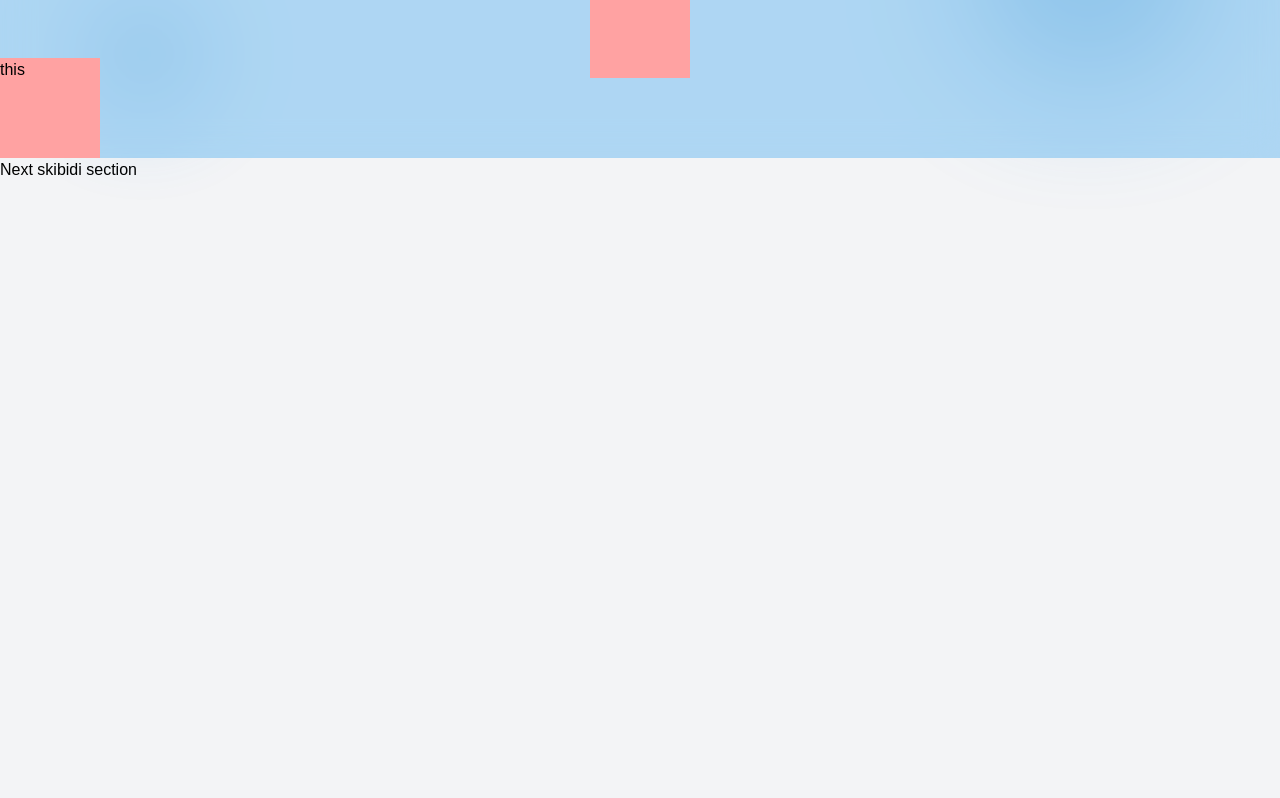
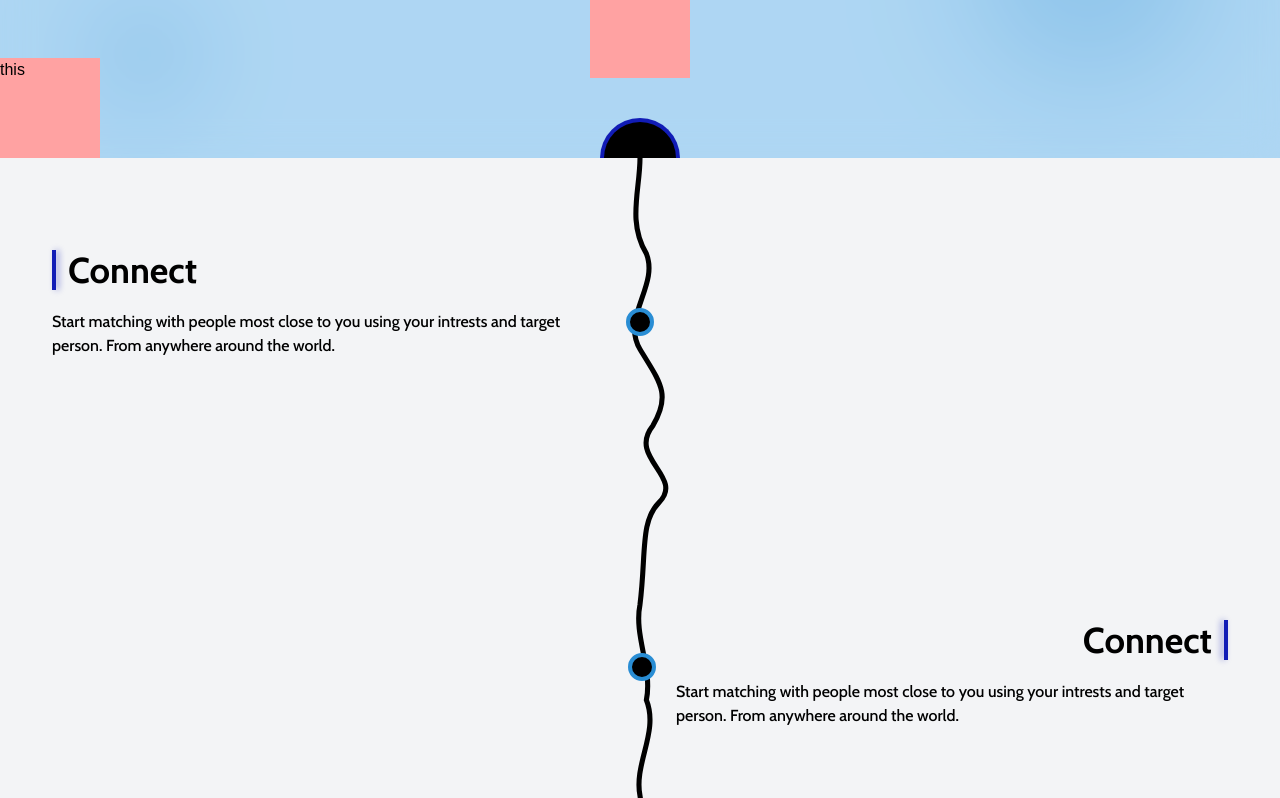
Before and after one commit to Mohamed-Aaqib/startHub, a Next.js app in the folder frontend/: page / in a window 1280 px wide. Shown: the part 3042-3840 px from the top of the page. Built offline with nearby package versions, Linux system fonts and the light colour scheme; a web font is replaced by a local one.

Commit message:
features page completed

```diff
--- a/frontend/src/app/(public)/page.tsx
+++ b/frontend/src/app/(public)/page.tsx
@@ -1,16 +1,12 @@
+import Features from '@/components/mainPage/Features';
 import Hero from '@/components/mainPage/Hero';
 
 export default function Home() {
 
-
-
   return (
     <div className="w-full h-full">
       <Hero/>
-      <section className="bg-gray-100 min-h-screen">
-        <h1> Next skibidi section</h1>
-      </section>
-
+      <Features/>
     </div>
   );
 }
--- a/frontend/src/app/globals.css
+++ b/frontend/src/app/globals.css
@@ -100,3 +100,58 @@ body {
 .Btn:active {
   transform: scale(0.95);
 }
+
+.ShadowCard{
+  box-shadow: inset 0 -3em 3em rgba(0,0,0,0.1),
+  0 0  0 2px rgb(190, 190, 190),
+  0.3em 0.3em 1em rgba(0,0,0,0.3);
+  border-radius: 10px;
+  transition: border-radius 0.5s cubic-bezier(0.175, 0.885, 0.32, 1.275);
+
+}
+
+.features-h1-left {
+  position: relative;
+  padding-left: 16px;
+}
+.features-h1-left::before {
+  content: '';
+  position: absolute;
+  left: 0;
+  inset-block: 0;
+  width: 4px;
+  background: #111cb6;
+  box-shadow: 3px 0 6px 0 #111cb666;
+}
+
+.features-h1-right {
+  position: relative;
+  padding-right: 16px;
+}
+.features-h1-right::after {
+  content: '';
+  position: absolute;
+  right: 0;
+  inset-block: 0;
+  width: 4px;
+  background: #111cb6;
+  box-shadow: -3px 0 6px 0 #111cb666;
+}
+
+.features-fade {
+  opacity: 0;
+  transform: translateY(50px);
+  transition: opacity 0.8s ease, transform 0.8s ease;
+}
+.features-fade.show {
+  opacity: 1;
+  transform: translateY(0);
+}
+
+.dot-fade {
+  opacity: 0;
+  transition: opacity 0.5s ease-in-out;
+}
+.dot-fade.show {
+  opacity: 1;
+}
--- /dev/null
+++ b/frontend/src/components/mainPage/Features.tsx
@@ -0,0 +1,199 @@
+"use client";
+import React, { useEffect, useRef, useState } from "react";
+import { Cabin } from 'next/font/google';
+
+const cabin = Cabin({
+    subsets: ['latin'],
+    weight: ['400', '500', '700'],
+    display: 'swap',
+});
+
+const PATH_D = `
+    M 450 0
+    C 450 50, 430 100, 460 150
+    C 480 200, 420 250, 450 300
+    C 480 350, 500 370, 470 420
+    C 430 470, 520 500, 480 540
+    C 450 570, 460 620, 450 700
+    C 440 750, 470 800, 460 850
+    C 480 900, 440 950, 450 1000
+    C 460 1050, 420 1100, 450 1150
+    C 470 1200, 430 1250, 460 1300
+    C 480 1350, 440 1400, 450 1450
+    C 460 1500, 420 1550, 450 1600
+    C 470 1650, 430 1700, 460 1750
+    C 480 1800, 440 1850, 450 1900
+    C 460 1950, 420 2000, 450 2050
+    C 470 2100, 430 2150, 460 2200
+    C 480 2250, 440 2300, 450 2350
+    C 460 2380, 420 2400, 450 2450
+    C 470 2500, 430 2550, 460 2600
+    C 480 2650, 440 2700, 450 2750
+    C 460 2780, 420 2800, 450 2850
+    C 470 2900, 430 2950, 460 3000
+    C 480 3050, 440 3100, 450 3150
+    C 460 3200, 420 3250, 450 3300
+    C 470 3350, 430 3400, 460 3450
+`;
+
+const Features = () => {
+    const pathRef = useRef<SVGPathElement | null>(null);
+    const sectionRef = useRef<HTMLDivElement | null>(null);
+    const [svgHeight, setSvgHeight] = useState<number | null>(null);
+    const [pathLength, setPathLength] = useState(0);
+    const [mounted,setMounted] = useState(false);
+
+    useEffect(()=>{
+        setMounted(true);
+    },[])
+
+    useEffect(() => {
+        const updateSvgHeight = () => setSvgHeight(window.innerHeight * 2.75);
+        updateSvgHeight();
+        window.addEventListener("resize", updateSvgHeight);
+        return () => window.removeEventListener("resize", updateSvgHeight);
+    }, []);
+
+    useEffect(() => {
+        if (!pathRef.current || !sectionRef.current || svgHeight === null) return;
+
+        const length = pathRef.current.getTotalLength();
+        setPathLength(length);
+
+        pathRef.current.style.strokeDasharray = `${length}`;
+        pathRef.current.style.strokeDashoffset = `${length}`;
+
+        sectionRef.current.style.height = "275vh";
+
+        const onScroll = () => {
+            const scrollY = window.scrollY;
+            const viewportHeight = window.innerHeight;
+            const sectionTop = sectionRef.current!.offsetTop;
+            const sectionHeight = sectionRef.current!.offsetHeight;
+
+            let progress = (scrollY + viewportHeight - sectionTop) / sectionHeight;
+
+            const startOffset = 0.1;
+            if (progress < startOffset) progress = 0;
+            else progress = (progress - startOffset) / (1 - startOffset);
+
+            progress = Math.min(Math.max(progress, 0), 1);
+
+            const drawLength = length * progress;
+            pathRef.current!.style.strokeDashoffset = `${length - drawLength}`;
+
+        };
+
+        window.addEventListener("scroll", onScroll);
+        window.addEventListener("resize", onScroll);
+        onScroll();
+
+        return () => {
+            window.removeEventListener("scroll", onScroll);
+            window.removeEventListener("resize", onScroll);
+        };
+
+    }, [svgHeight]);
+
+    useEffect(() => {
+
+        if(!mounted) return;
+
+        const observerOptions = {
+            threshold: 0.5,
+        };
+
+        const fadeElements = document.querySelectorAll('.features-fade');
+        const dots = document.querySelectorAll('.dot-fade');
+
+        const observer = new window.IntersectionObserver((entries) => {
+            entries.forEach((entry) => {
+                console.log('[Features] Observed entry:', entry.target, 'isIntersecting:', entry.isIntersecting, 'intersectionRatio:', entry.intersectionRatio);
+                if (entry.isIntersecting) {
+                    entry.target.classList.add('show');
+                } else {
+                    entry.target.classList.remove('show');
+                }
+            });
+        }, observerOptions);
+
+        fadeElements.forEach((el) => observer.observe(el));
+        dots.forEach((dot) => observer.observe(dot));
+
+        return () => {
+            fadeElements.forEach((el) => observer.unobserve(el));
+            dots.forEach((el) => observer.unobserve(el));
+        };
+    }, [mounted]);
+
+    if (svgHeight === null) return null;
+
+    return (
+            <section
+                ref={sectionRef}
+                className={"bg-gray-100 relative flex justify-center items-start " + cabin.className}
+                style={{ height: "275vh" }}
+            >
+                <svg
+                    width={900}
+                    height={svgHeight}
+                    className="absolute top-0 left-1/2 -translate-x-1/2 pointer-events-none"
+                    viewBox="0 0 900 3450"
+                    preserveAspectRatio="xMidYMin meet"
+                >
+                    <path
+                    ref={pathRef}
+                    d={PATH_D}
+                    stroke="black"
+                    strokeWidth={8}
+                    fill="none"
+                    strokeLinecap="round"
+                    style={{ transition: "stroke-dashoffset 0.15s ease-out" }}
+                    />
+                </svg>
+
+                <div>
+                    <div className={"w-7 h-7 bg-black rounded-full absolute top-[150px] left-1/2 -translate-x-1/2 border-4 border-[#298dd4] dot-fade"} />
+                    <div className={"absolute left-10 top-20 p-3 max-w-xl flex flex-col items-start justify-center gap-5 features-fade"}>
+                        <h1 className="text-4xl font-extrabold features-h1-left">Connect</h1>
+                        <p className="font-medium">
+                            Start matching with people most close to you using your intrests and target person.
+                            From anywhere around the world.
+                        </p>
+                    </div>
+                </div>
+                <div>
+                    <div className={"w-7 h-7 bg-black rounded-full absolute top-[495px] left-[calc(50%+2px)] -translate-x-1/2 border-4 border-[#298dd4] dot-fade"} />
+                    <div className={"absolute top-[450px] right-10 p-3 max-w-xl flex flex-col items-end justify-center gap-5 features-fade"}>
+                        <h1 className="text-4xl font-extrabold features-h1-right">Connect</h1>
+                        <p className="font-medium">
+                            Start matching with people most close to you using your intrests and target person.
+                            From anywhere around the world.
+                        </p>
+                    </div>
+                </div>
+                <div>
+                    <div className="w-7 h-7 bg-black rounded-full absolute top-[900px] left-[calc(50%+3px)] -translate-x-1/2 border-4 border-[#298dd4] dot-fade" />
+                    <div className="absolute top-[850px] left-10 p-3 max-w-xl flex flex-col items-start justify-center gap-5 features-fade">
+                        <h1 className="text-4xl font-extrabold features-h1-left">Create your Startup</h1>
+                        <p className="font-medium">
+                            Start matching with people most close to you using your intrests and target person.
+                            From anywhere around the world.
+                        </p>
+                    </div>
+                </div>
+                <div>
+                    <div className="w-7 h-7 bg-black rounded-full absolute top-[1300px] left-[calc(50%+0px)] -translate-x-1/2 border-4 border-[#298dd4] dot-fade" />
+                    <div className="absolute top-[1250px] right-10 p-3 max-w-xl flex flex-col items-end justify-center gap-5 features-fade">
+                        <h1 className="text-4xl font-extrabold features-h1-right">Build and Tweak your Ideas</h1>
+                        <p className="font-medium">
+                            Start matching with people most close to you using your intrests and target person.
+                            From anywhere around the world.
+                        </p>
+                    </div>
+                </div>
+            </section>
+        );
+    };
+
+export default Features;
--- a/frontend/src/components/mainPage/Hero.tsx
+++ b/frontend/src/components/mainPage/Hero.tsx
@@ -58,7 +58,9 @@ const Hero = () => {
             }}>
                 parallex
             </div>
-
+            <div
+                className="absolute bottom-0 left-1/2 border-b-0 z-20 -translate-x-1/2 w-20 h-10 bg-black rounded-t-full border-t-4 border-x-4 border-[#111cb6]"
+            />
         </main>
     )
 }
```
